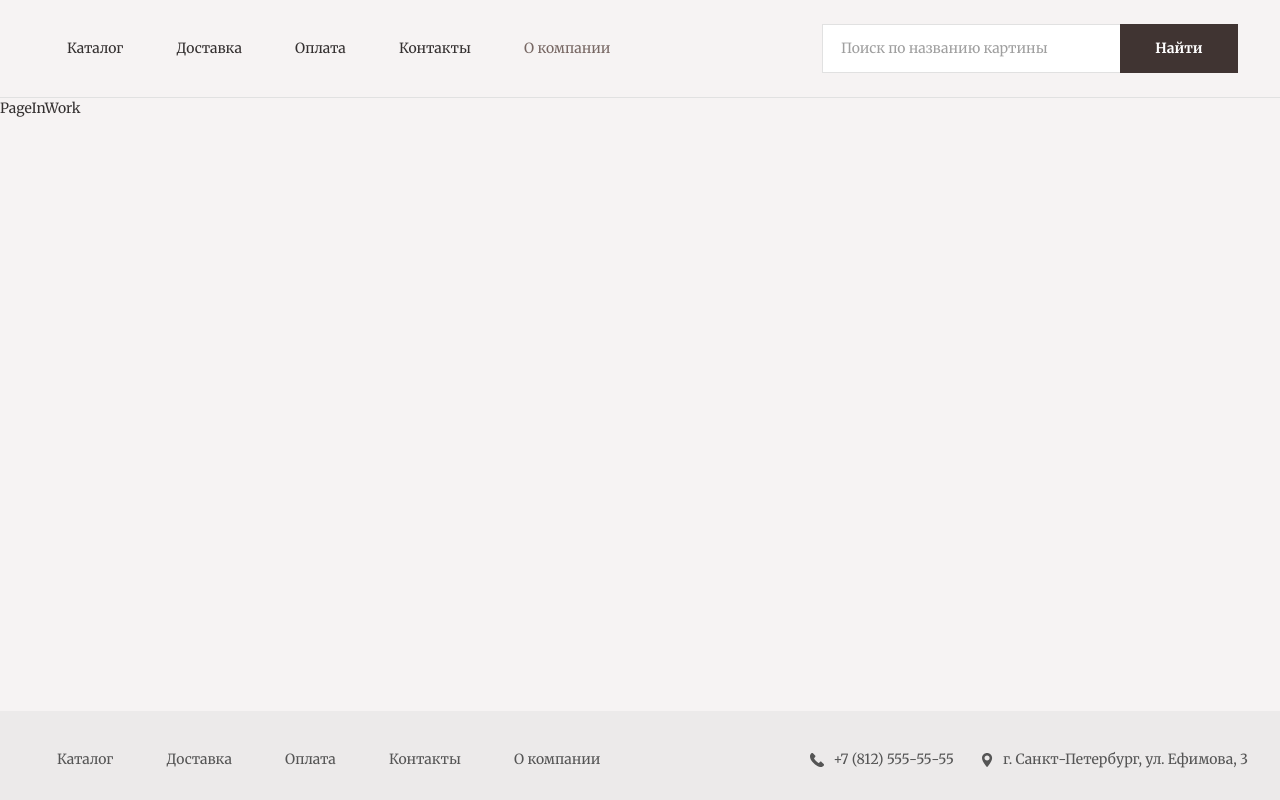
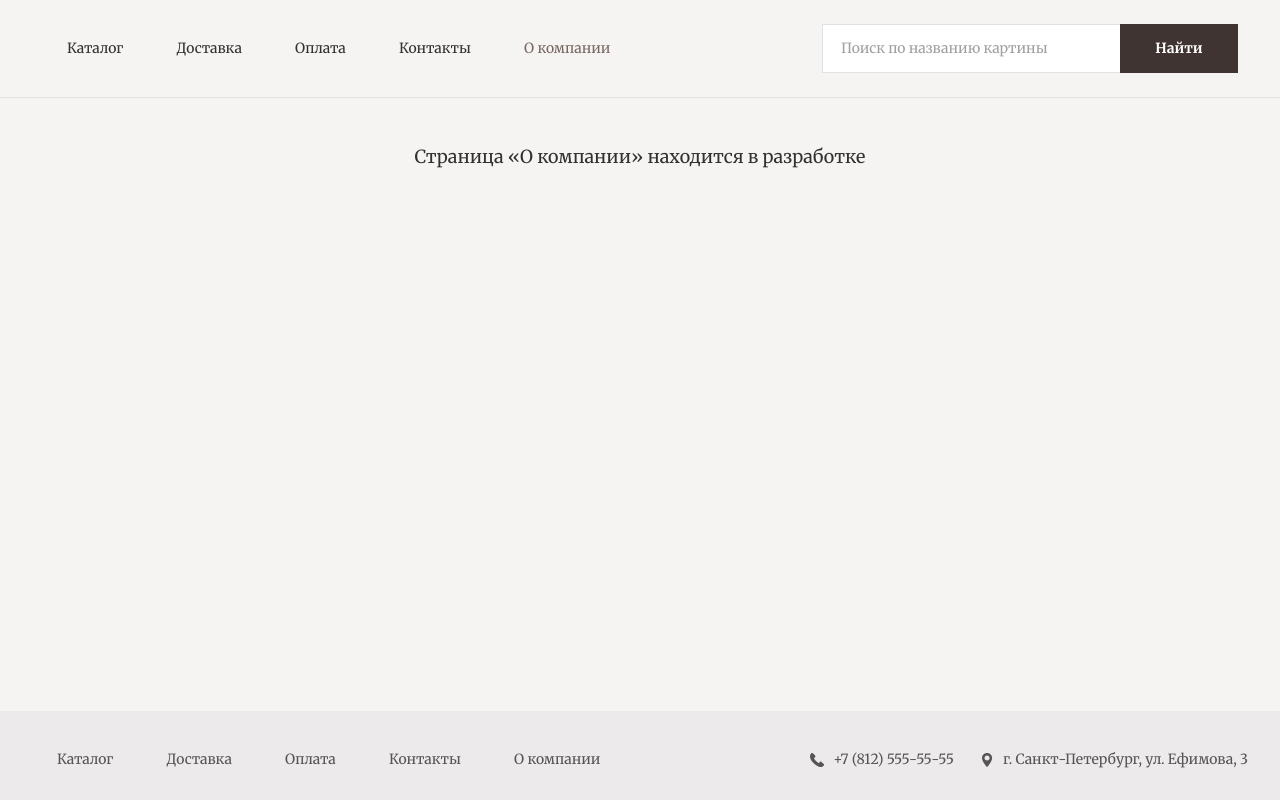
Before and after one commit to VanillaTank/banki-test-mikhailova, a Vue app: page /about in a window 1280 px wide. Built offline with nearby package versions, Linux system fonts and the light colour scheme.

Commit message:
оптимизирована страница-заглушка для разделов кроме каталога

```diff
--- a/src/components/AppFooter.vue
+++ b/src/components/AppFooter.vue
@@ -37,6 +37,7 @@
 <script>
 import PhoneIcon from '@/assets/icons/phone.svg'
 import AddressIcon from '@/assets/icons/adress.svg'
+import pages from '@/utils/pages'
 
 export default {
   name: 'AppFooter',
@@ -46,13 +47,7 @@ export default {
   },
   data () {
     return {
-      pageList: [
-        { title: 'Каталог', path: '/' },
-        { title: 'Доставка', path: '/delivery' },
-        { title: 'Оплата', path: '/pay' },
-        { title: 'Контакты', path: '/contacts' },
-        { title: 'О компании', path: '/about' },
-      ],
+      pageList: pages,
     }
   },
 }
--- a/src/components/AppHeader.vue
+++ b/src/components/AppHeader.vue
@@ -39,6 +39,7 @@
 import AppBtn from '@/components/shared/AppBtn.vue'
 import AppInput from '@/components/shared/AppInput.vue'
 import MobileNav from '@/components/MobileNav.vue'
+import pages from '@/utils/pages'
 
 export default {
   name: 'AppHeader',
@@ -49,13 +50,7 @@ export default {
   },
   data () {
     return {
-      pageList: [
-        { title: 'Каталог', path: '/' },
-        { title: 'Доставка', path: '/delivery' },
-        { title: 'Оплата', path: '/pay' },
-        { title: 'Контакты', path: '/contacts' },
-        { title: 'О компании', path: '/about' },
-      ],
+      pageList: pages,
       searchText: '',
       windowWidth: window.innerWidth,
     }
--- /dev/null
+++ b/src/utils/pages.js
@@ -0,0 +1,7 @@
+export default [
+    { title: 'Каталог', path: '/' },
+    { title: 'Доставка', path: '/delivery' },
+    { title: 'Оплата', path: '/pay' },
+    { title: 'Контакты', path: '/contacts' },
+    { title: 'О компании', path: '/about' },
+]
--- a/src/views/PageInWork.vue
+++ b/src/views/PageInWork.vue
@@ -1,9 +1,33 @@
 <template>
-  <div>PageInWork</div>
+  <div class="page-placeholder">
+    <div class="text-h2">
+      Страница {{ pageName ? `«${pageName}»` : '' }} находится в разработке
+    </div>
+  </div>
 </template>
 
 <script>
+import pages from '@/utils/pages'
+
 export default {
   name: 'PageInWork',
+  computed: {
+    pageName () {
+      return pages.find(({ path }) => path === this.$route.path)?.title || ''
+    },
+  },
 }
 </script>
+
+<style lang="scss">
+.page-placeholder {
+  margin: 45px auto;
+  max-width: 1256px;
+  padding: 0 20px;
+  text-align: center;
+
+  @media (max-width: 943px) {
+    margin: 30px auto;
+  }
+}
+</style>
```
